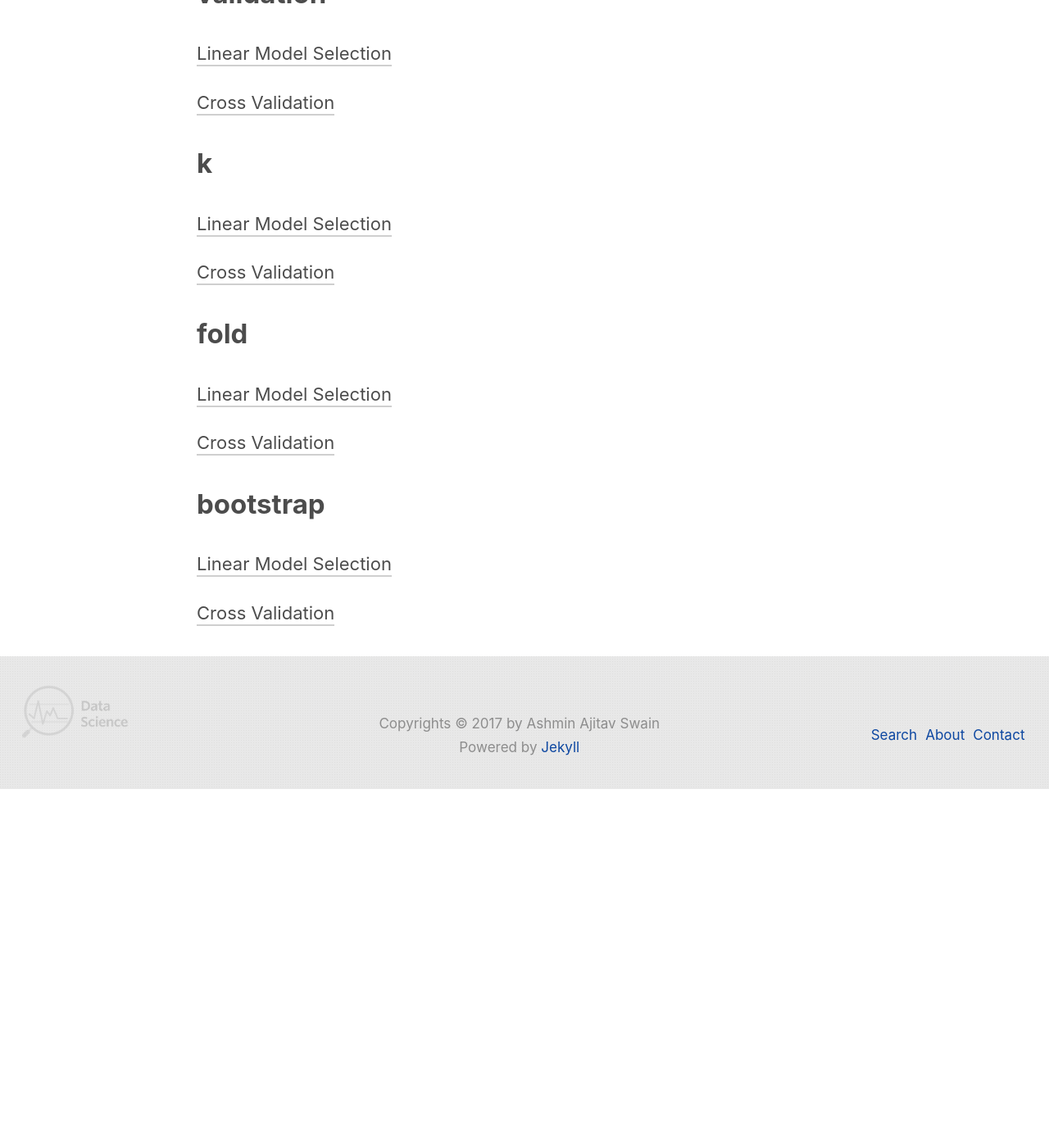
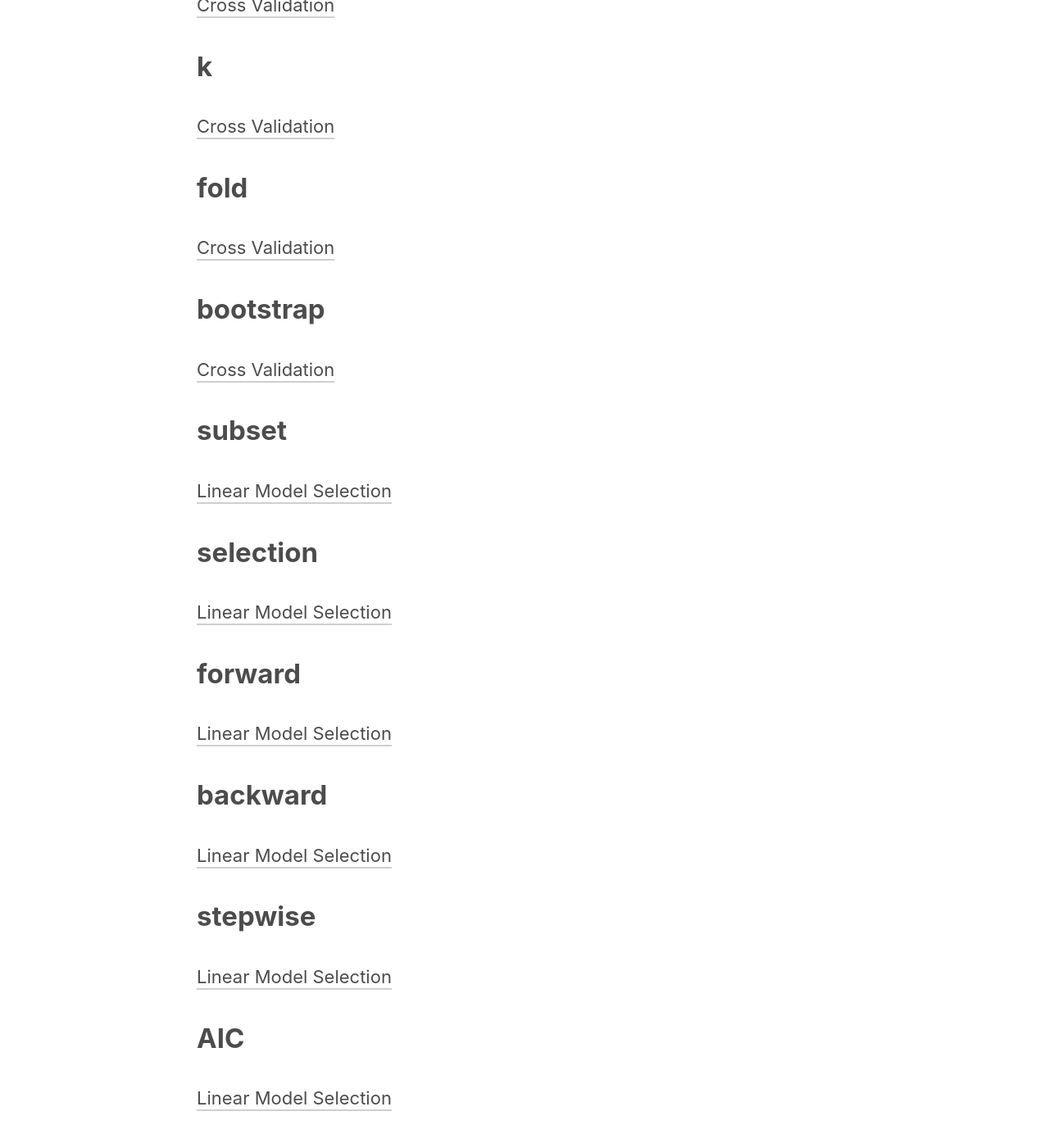
Before and after one commit to AshminSwain/blogs, a Jekyll site: the page built from _pages/tags.html, in a window 1280 px wide and 1400 px high, scrolled down 5539 px. Shown: the top 1395 px of the window at 82% size. Built offline with Jekyll 4.4.1, drawn with Linux system fonts in a browser that asks for light colours; before the commit the page ends 6502 px from its top, so only the background shows below that; some of the changed text lies outside the part shown.

Commit message:
Update 2017-09-08-linear-model-selection.md

```diff
--- a/_posts/2017-09-08-linear-model-selection.md
+++ b/_posts/2017-09-08-linear-model-selection.md
@@ -2,7 +2,7 @@
 title: Linear Model Selection
 desc: In a regression setting, the standard linear model the form Y = β<sub>0</sub> + β<sub>1</sub> X<sub>1</sub> + β<sub>2</sub>X<sub>2</sub> + … + β<sub>p</sub>X<sub>p</sub> + ε is commonly used to describe the relationship between a response Y and a set of variable $X_1$, $X_2$ ,.., $X_p$. This linear model framework can be extended to accommodate non-linear relationships. But linear model has distinct advantages in terms of inference and on real-world problems and gives a tough competition to non-linear models. Linear models can be improved by replacing plain least squares fitting with some alternative fitting procedures which can give better prediction accuracy and model interpretability.
 author: ashmin
-tags: cross validation k fold bootstrap
+tags: subset selection forward backward stepwise AIC BIC cp adjusted r2
 image: model_selection.png
 layout: post
 mathjax: true
```
